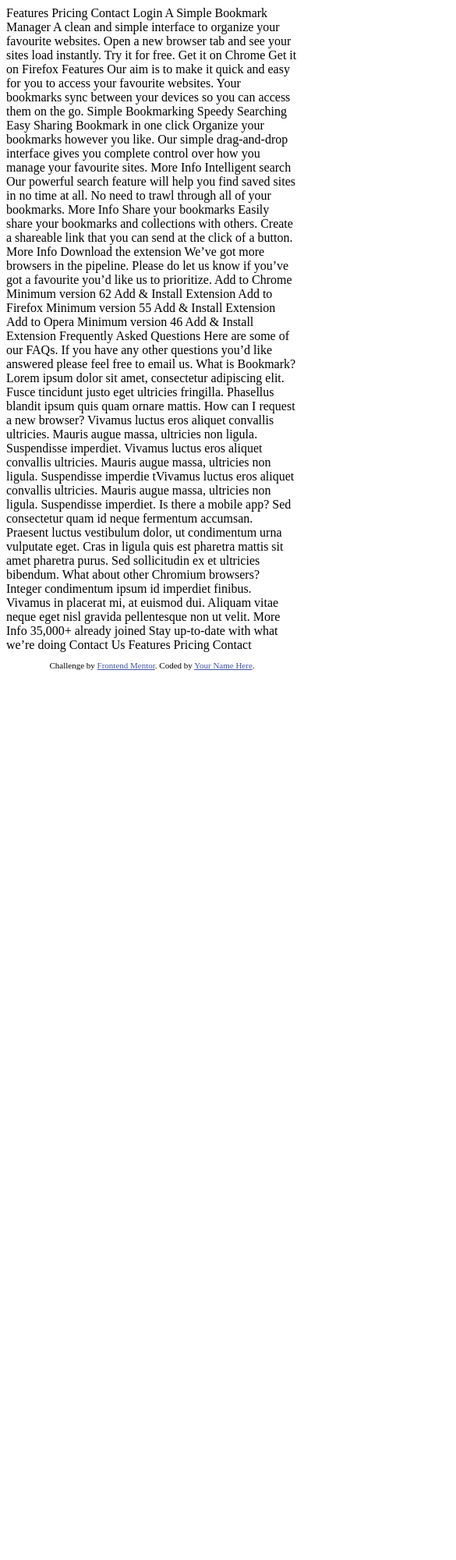
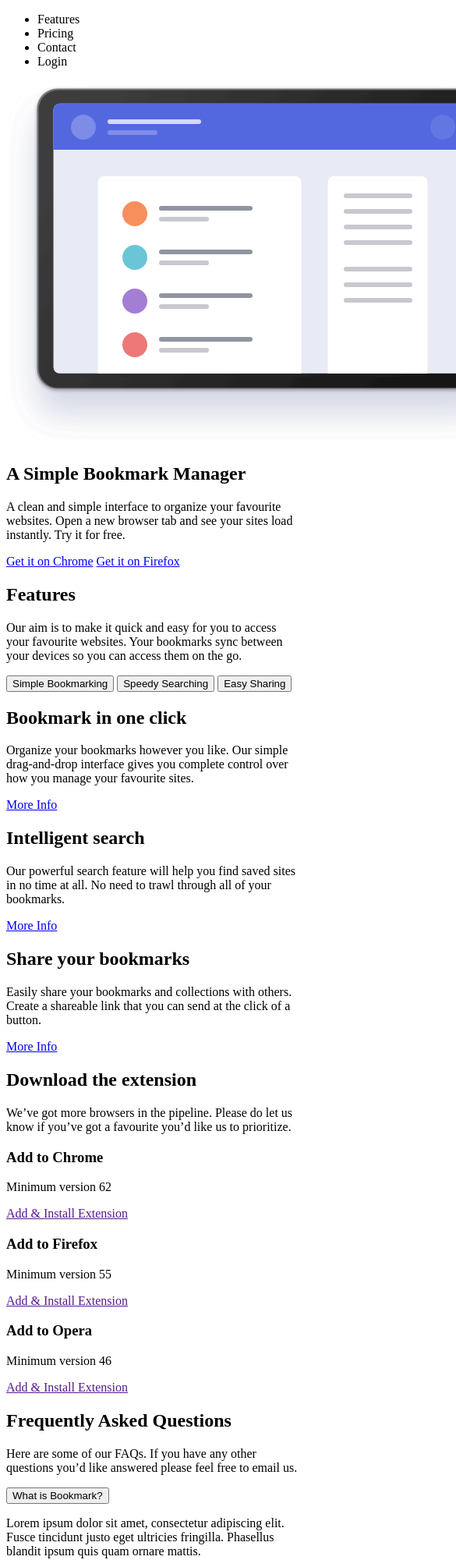
Before and after one commit to JohnPuckey/frontendmentor_bookmark_landing_page, a plain HTML site: page index.html in a window 390 px wide. Shown: the top 2000 px of the page at 78% size, 585 px wide, since content can reach past the window. Before the commit the page ends 870 px from the top, so only its background shows below. Drawn offline with Linux system fonts and the light colour scheme.

Commit message:
initial markup

```diff
--- a/index.html
+++ b/index.html
@@ -1,8 +1,10 @@
 <!DOCTYPE html>
 <html lang="en">
+
 <head>
   <meta charset="UTF-8">
-  <meta name="viewport" content="width=device-width, initial-scale=1.0"> <!-- displays site properly based on user's device -->
+  <meta name="viewport" content="width=device-width, initial-scale=1.0">
+  <!-- displays site properly based on user's device -->
 
   <link rel="icon" type="image/png" sizes="32x32" href="./images/favicon-32x32.png">
 
@@ -10,119 +12,208 @@
 
   <!-- Feel free to remove these styles or customise in your own stylesheet 👍 -->
   <style>
-    .attribution { font-size: 11px; text-align: center; }
-    .attribution a { color: hsl(228, 45%, 44%); }
+    .attribution {
+      font-size: 11px;
+      text-align: center;
+    }
+
+    .attribution a {
+      color: hsl(228, 45%, 44%);
+    }
   </style>
 </head>
+
 <body>
 
-  Features
-  Pricing
-  Contact
-  Login
+  <header>
+    <nav>
+      <ul class="nav-links">
+        <li class="link">Features</li>
+        <li class="link">Pricing</li>
+        <li class="link">Contact</li>
+        <li class="link login">Login</li>
+      </ul>
+    </nav>
+  </header>
 
-  A Simple Bookmark Manager
+  <section class="hero">
 
-  A clean and simple interface to organize your favourite websites. Open a new
-  browser tab and see your sites load instantly. Try it for free.
+    <img src="/images/illustration-hero.svg" alt="">
 
-  Get it on Chrome
-  Get it on Firefox
+    <div class="hero-content">
 
-  Features
+      <h1>A Simple Bookmark Manager</h1>
+      <p>A clean and simple interface to organize your favourite websites. Open a new
+        browser tab and see your sites load instantly. Try it for free.</p>
+      <a href="#" class="btn-blue">Get it on Chrome</a>
+      <a href="#" class="btn-grey">Get it on Firefox</a>
 
-  Our aim is to make it quick and easy for you to access your favourite websites.
-  Your bookmarks sync between your devices so you can access them on the go.
+    </div>
 
-  Simple Bookmarking
-  Speedy Searching
-  Easy Sharing
+  </section>
 
-  Bookmark in one click
+  <section class="features">
+    <div class="features-head">
 
-  Organize your bookmarks however you like. Our simple drag-and-drop interface
-  gives you complete control over how you manage your favourite sites.
+      <h2>Features</h2>
+      <p>Our aim is to make it quick and easy for you to access your favourite websites.
+        Your bookmarks sync between your devices so you can access them on the go.</p>
 
-  More Info
+    </div>
 
-  Intelligent search
+    <div class="tabs">
 
-  Our powerful search feature will help you find saved sites in no time at all.
-  No need to trawl through all of your bookmarks.
+      <button class="tablink">Simple Bookmarking</button>
+      <button class="tablink">Speedy Searching</button>
+      <button class="tablink">Easy Sharing</button>
 
-  More Info
+      <div id="bookmarking" class="tabcontent">
+        <h2>Bookmark in one click</h2>
 
-  Share your bookmarks
+        <p>Organize your bookmarks however you like. Our simple drag-and-drop interface
+          gives you complete control over how you manage your favourite sites.</p>
 
-  Easily share your bookmarks and collections with others. Create a shareable
-  link that you can send at the click of a button.
+        <a href="#" class="btn-blue">More Info</a>
 
-  More Info
+      </div>
 
-  Download the extension
+      <div id="searching" class="tabcontent">
 
-  We’ve got more browsers in the pipeline. Please do let us know if you’ve
-  got a favourite you’d like us to prioritize.
+        <h2>Intelligent search</h2>
+        <p>Our powerful search feature will help you find saved sites in no time at all.
+          No need to trawl through all of your bookmarks.</p>
 
-  Add to Chrome
-  Minimum version 62
-  Add & Install Extension
+        <a href="#" class="btn-blue">More Info</a>
 
-  Add to Firefox
-  Minimum version 55
-  Add & Install Extension
 
-  Add to Opera
-  Minimum version 46
-  Add & Install Extension
+      </div>
+      <div id="sharing" class="tabcontent">
 
-  Frequently Asked Questions
+        <h1>Share your bookmarks</h1>
 
-  Here are some of our FAQs. If you have any other questions you’d like
-  answered please feel free to email us.
+        <p>Easily share your bookmarks and collections with others. Create a shareable
+          link that you can send at the click of a button.</p>
 
-  <!-- Question 1 -->
-  What is Bookmark?
+        <a href="#" class="btn-blue">More Info</a>
 
-  <!-- Answer 1 -->
-  Lorem ipsum dolor sit amet, consectetur adipiscing elit. Fusce tincidunt
-  justo eget ultricies fringilla. Phasellus blandit ipsum quis quam ornare mattis.
+      </div>
+    </div>
 
-  <!-- Question 2 -->
-  How can I request a new browser?
+  </section>
 
-  <!-- Answer 2 -->
-  Vivamus luctus eros aliquet convallis ultricies. Mauris augue massa, ultricies non ligula.
-  Suspendisse imperdiet. Vivamus luctus eros aliquet convallis ultricies. Mauris augue massa,
-  ultricies non ligula. Suspendisse imperdie tVivamus luctus eros aliquet convallis ultricies.
-  Mauris augue massa, ultricies non ligula. Suspendisse imperdiet.
+  <section class="download">
+    <div class="download-head">
 
-  <!-- Question 3 -->
-  Is there a mobile app?
+      <h1>Download the extension</h1>
 
-  <!-- Answer 3 -->
-  Sed consectetur quam id neque fermentum accumsan. Praesent luctus vestibulum dolor, ut condimentum
-  urna vulputate eget. Cras in ligula quis est pharetra mattis sit amet pharetra purus. Sed
-  sollicitudin ex et ultricies bibendum.
+      <p>We’ve got more browsers in the pipeline. Please do let us know if you’ve
+        got a favourite you’d like us to prioritize.</p>
 
-  <!-- Question 4 -->
-  What about other Chromium browsers?
+    </div>
 
-  <!-- Answer 4 -->
-  Integer condimentum ipsum id imperdiet finibus. Vivamus in placerat mi, at euismod dui. Aliquam
-  vitae neque eget nisl gravida pellentesque non ut velit.
+    <div class="container">
+      <div class="cards">
 
-  More Info
+        <div class="card">
 
-  35,000+ already joined
+          <h3>Add to Chrome</h3>
+          <p>Minimum version 62</p>
 
-  Stay up-to-date with what we’re doing
+          <a href="" class="btn-blue">Add & Install Extension</a>
 
-  Contact Us
+        </div>
 
-  Features
-  Pricing
-  Contact
+        <div class="card">
+
+          <h3>Add to Firefox</h3>
+          <p>Minimum version 55</p>
+
+          <a href="" class="btn-blue">Add & Install Extension</a>
+
+        </div>
+
+        <div class="card">
+
+          <h3>Add to Opera</h3>
+          <p>Minimum version 46</p>
+
+          <a href="" class="btn-blue">Add & Install Extension</a>
+
+        </div>
+
+      </div>
+    </div>
+
+  </section>
+
+  <section class="faq">
+
+    <div class="faq-head">
+
+      <h2>Frequently Asked Questions</h2>
+      <p>Here are some of our FAQs. If you have any other questions you’d like
+        answered please feel free to email us.</p>
+
+    </div>
+
+    <div class="faq-collapsibles">
+
+      <button class="collapsible">What is Bookmark?</button>
+      <div class="collapsible-content">
+        <p>Lorem ipsum dolor sit amet, consectetur adipiscing elit. Fusce tincidunt
+          justo eget ultricies fringilla. Phasellus blandit ipsum quis quam ornare mattis.</p>
+      </div>
+
+      <button class="collapsible">How can I request a new browser?</button>
+      <div class="collapsible-content">
+        <p>Vivamus luctus eros aliquet convallis ultricies. Mauris augue massa, ultricies non ligula.
+          Suspendisse imperdiet. Vivamus luctus eros aliquet convallis ultricies. Mauris augue massa,
+          ultricies non ligula. Suspendisse imperdie tVivamus luctus eros aliquet convallis ultricies.
+          Mauris augue massa, ultricies non ligula. Suspendisse imperdiet.</p>
+      </div>
+
+      <button class="collapsible">Is there a mobile app?</button>
+      <div class="collapsible-content">
+        <p>Sed consectetur quam id neque fermentum accumsan. Praesent luctus vestibulum dolor, ut condimentum
+          urna vulputate eget. Cras in ligula quis est pharetra mattis sit amet pharetra purus. Sed
+          sollicitudin ex et ultricies bibendum.</p>
+      </div>
+
+      <button class="collapsible">What about other Chromium browsers?</button>
+      <div class="collapsible-content">
+        <p>Integer condimentum ipsum id imperdiet finibus. Vivamus in placerat mi, at euismod dui. Aliquam
+          vitae neque eget nisl gravida pellentesque non ut velit.</p>
+      </div>
+
+    </div>
+
+    <a href="" class="btn-blue">More Info</a>
+
+  </section>
+
+  <section class="newsletter">
+
+    <h4>35,000+ already joined</h4>
+
+    <h2 class="white-text">Stay up-to-date with what we’re doing</h2>
+
+    <form action="">
+      <input type="email" name="" id="">
+      <button type="submit">Contact Us</button>
+    </form>
+
+
+  </section>
+
+  <section class="bottom">
+
+    <ul class="bottom-links">
+      <li class="bottom-link">Features</li>
+      <li class="bottom-link">Pricing</li>
+      <li class="bottom-link">Contact</li>
+    </ul>
+
+  </section>
 
   <footer>
     <p class="attribution">
@@ -131,4 +222,5 @@
     </p>
   </footer>
 </body>
+
 </html>
```
